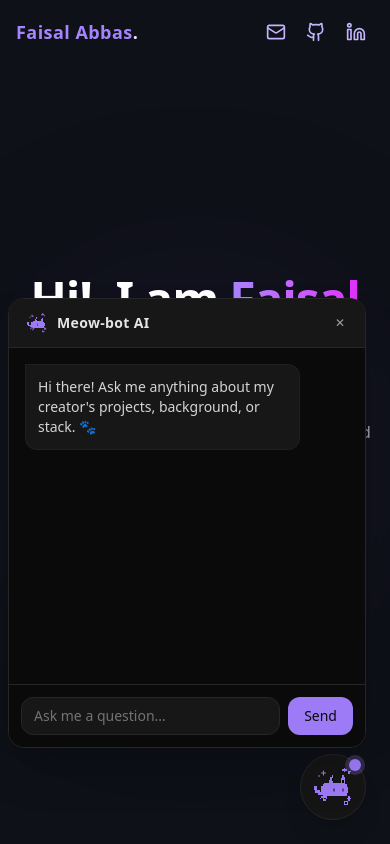
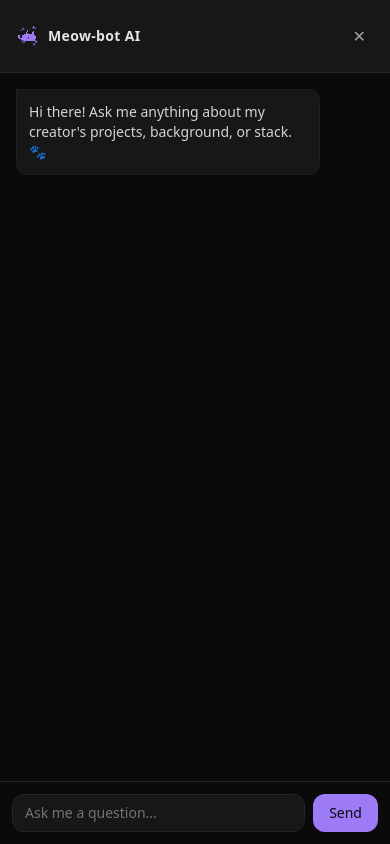
Before and after one commit to kaze1-dev/portfolio, a Next.js app: page / in a window 390 px wide. Both pictures are taken after a click on the button "Toggle AI Assistant". Shown: the top 844 px of the page. Built offline with nearby package versions, Linux system fonts and the light colour scheme.

Commit message:
Feat: responsive widget

```diff
--- a/components/chat_widget.tsx
+++ b/components/chat_widget.tsx
@@ -1,5 +1,5 @@
 "use client"
-import  PixelCat from '@/components/cat_button';
+import PixelCat from '@/components/cat_button';
 import React, { useState } from 'react';
 
 export default function ChatWidget() {
@@ -9,7 +9,8 @@ export default function ChatWidget() {
     <>
       <button
         onClick={() => setIsOpen(!isOpen)}
-        className="fixed bottom-6 right-6 z-50 bg-neutral-900/90 border border-neutral-800 hover:border-[#9d7bf6]/50 p-2 rounded-full shadow-xl transition-all duration-300 hover:scale-110 active:scale-95 backdrop-blur-md group"
+        className={`fixed bottom-4 right-4 sm:bottom-8 sm:right-8 z-40 bg-neutral-900/90 border border-neutral-800 hover:border-[#9d7bf6]/50 p-2 rounded-full shadow-xl transition-all duration-300 hover:scale-110 active:scale-95 backdrop-blur-md group ${isOpen ? 'max-sm:scale-0 max-sm:opacity-0' : 'scale-100 opacity-100'
+          }`}
         aria-label="Toggle AI Assistant"
       >
         <PixelCat className="w-12 h-12 sm:w-14 sm:h-14 p-0 transition-transform duration-300 group-hover:rotate-3" />
@@ -18,21 +19,21 @@ export default function ChatWidget() {
           <span className="relative inline-flex rounded-full h-3 w-3 bg-[#9d7bf6]"></span>
         </span>
       </button>
+
       <div
-        className={`fixed bottom-24 right-6 z-50 w-[calc(100vw-2rem)] sm:w-96 h-[450px] bg-neutral-950 border border-neutral-800 rounded-2xl shadow-2xl flex flex-col overflow-hidden origin-bottom-right transition-all duration-300 ease-[cubic-bezier(0.34,1.56,0.64,1)] ${
-          isOpen
+        className={`fixed inset-0 sm:inset-auto sm:bottom-24 sm:right-16 z-50 w-full h-full sm:w-96 sm:h-112 bg-neutral-950 border-0 sm:border border-neutral-800 rounded-none sm:rounded-2xl shadow-2xl flex flex-col overflow-hidden origin-bottom sm:origin-bottom-right transition-all duration-300 ease-[cubic-bezier(0.34,1.56,0.64,1)] ${isOpen
             ? 'scale-100 opacity-100 pointer-events-auto'
             : 'scale-0 opacity-0 pointer-events-none'
-        }`}
+          }`}
       >
-        <div className="flex items-center justify-between px-4 py-3 bg-neutral-900 border-b border-neutral-800">
+        <div className="flex items-center justify-between px-4 py-4 sm:py-3 bg-neutral-900 border-b border-neutral-800 shrink-0">
           <div className="flex items-center gap-2">
             <PixelCat className="w-6 h-6 p-0" />
             <span className="text-sm font-semibold text-neutral-200 tracking-wide">Meow-bot AI</span>
           </div>
           <button
             onClick={() => setIsOpen(false)}
-            className="text-neutral-400 hover:text-neutral-200 text-xs p-1"
+            className="text-neutral-400 hover:text-neutral-200 text-base sm:text-xs p-2 sm:p-1 rounded-lg hover:bg-neutral-800 sm:hover:bg-transparent transition-colors"
           >
             ✕
           </button>
@@ -42,7 +43,7 @@ export default function ChatWidget() {
             Hi there! Ask me anything about my creator's projects, background, or stack. 🐾
           </div>
         </div>
-        <div className="p-3 border-t border-neutral-800 bg-neutral-950">
+        <div className="p-3 border-t border-neutral-800 bg-neutral-950 pb-safe-bottom shrink-0">
           <form onSubmit={(e) => e.preventDefault()} className="flex gap-2">
             <input
               type="text"
```
